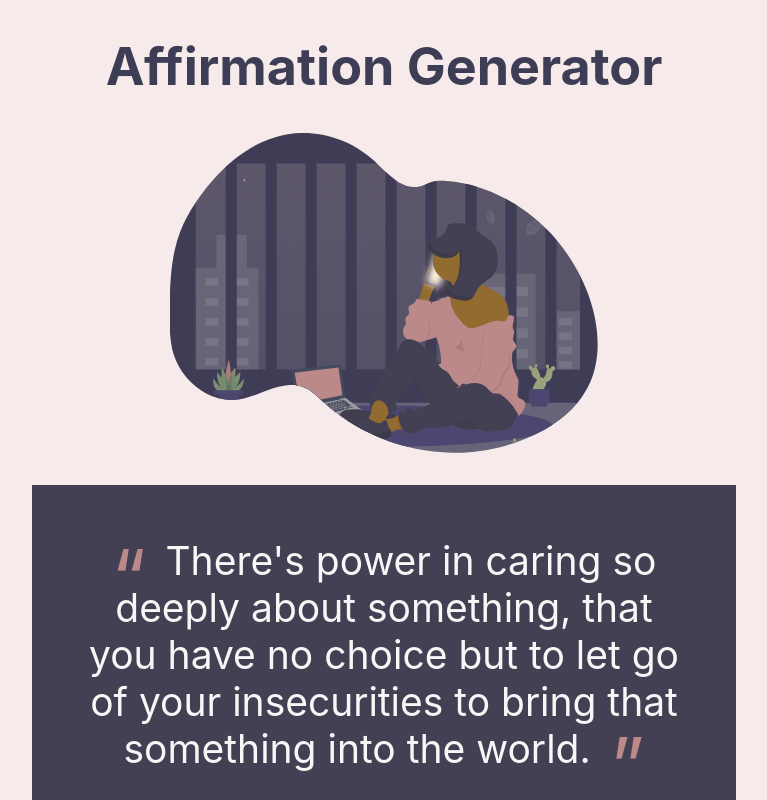
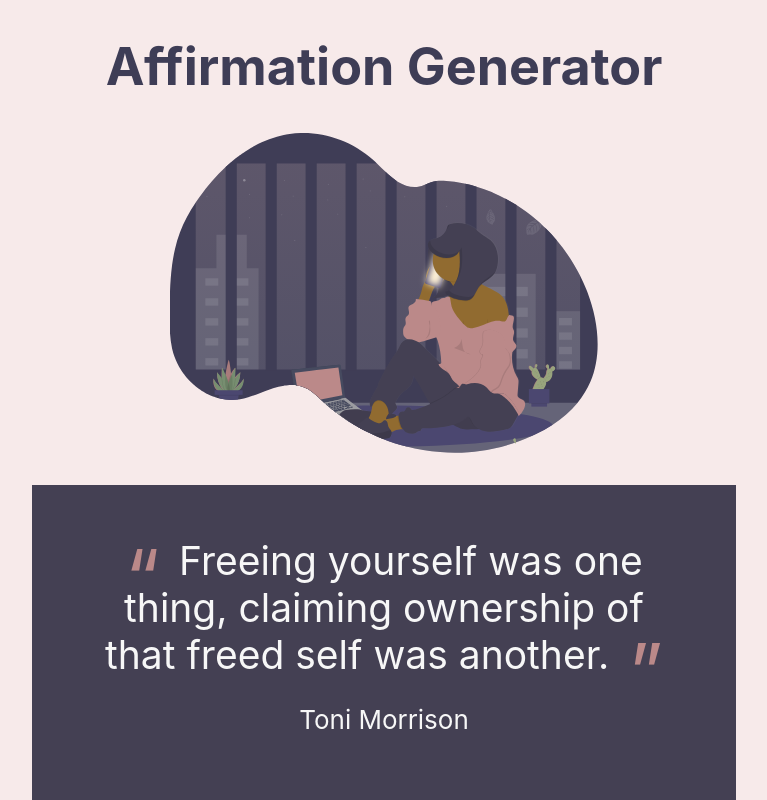
Before and after one commit to M0nica/affirmation_generator, a React (Create React App) app: page / in a window 1280 px wide. Shown: the top 800 px of the page, without its empty margins (256-1023 px from the left). Built offline with nearby package versions, Linux system fonts and the light colour scheme.

Commit message:
add toni morrison affirmations

```diff
--- a/src/affirmations.js
+++ b/src/affirmations.js
@@ -1,4 +1,23 @@
 const affirmations = [
+     {
+    affirmation:
+      "If there’s a book that you want to read, but it hasn’t been written yet, then you must write it.",
+    author: "Toni Morrison"
+  }, {
+    affirmation:
+      "Freeing yourself was one thing, claiming ownership of that freed self was another.",
+    author: "Toni Morrison"
+  },
+   {
+    affirmation: "Definitions belong to the definers, not the defined.",
+    author: "Toni Morrison"
+  },
+  {
+    affirmation:
+      "You are your best thing",
+    source: "Beloved",
+    author: "Toni Morrison"
+  },
   {
     affirmation:
       "I remind myself: the sun will shine on me through the change that I create and the change I cannot control.",
```
